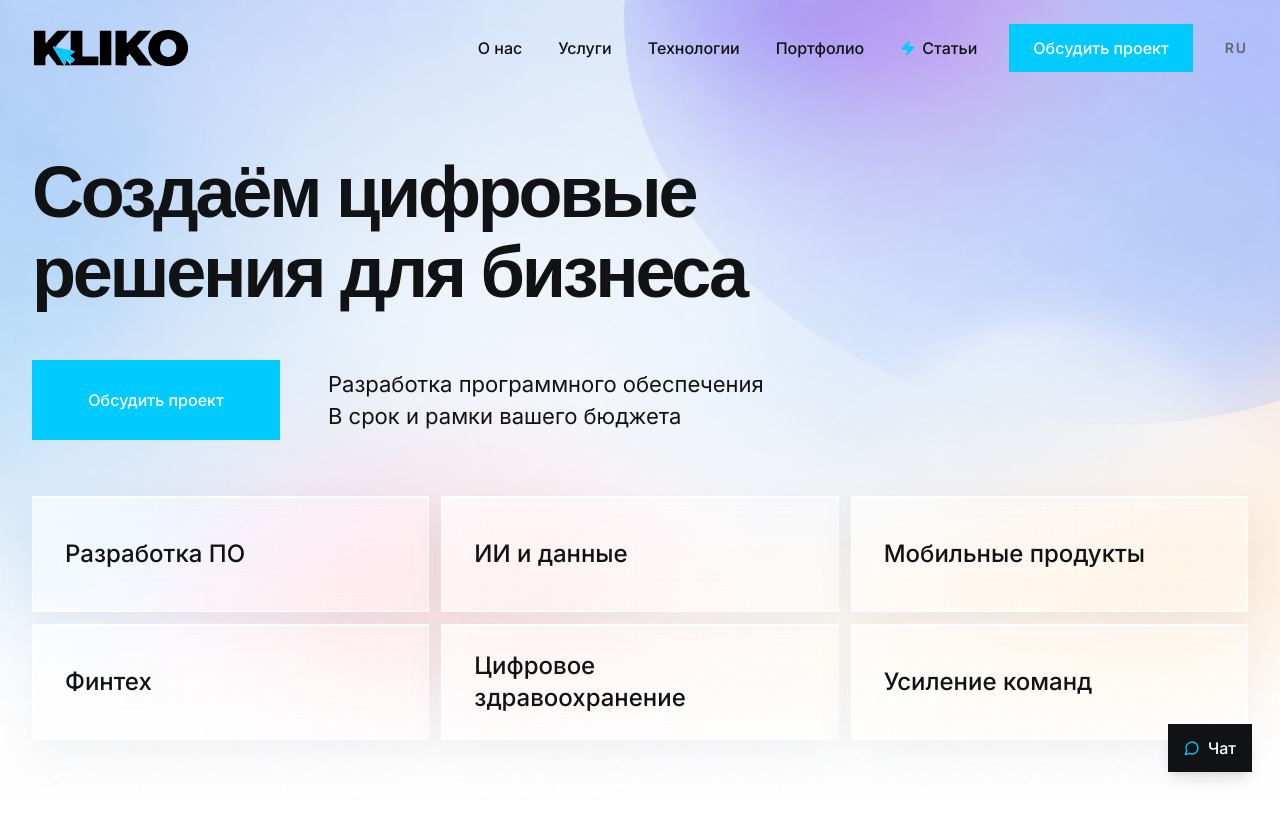
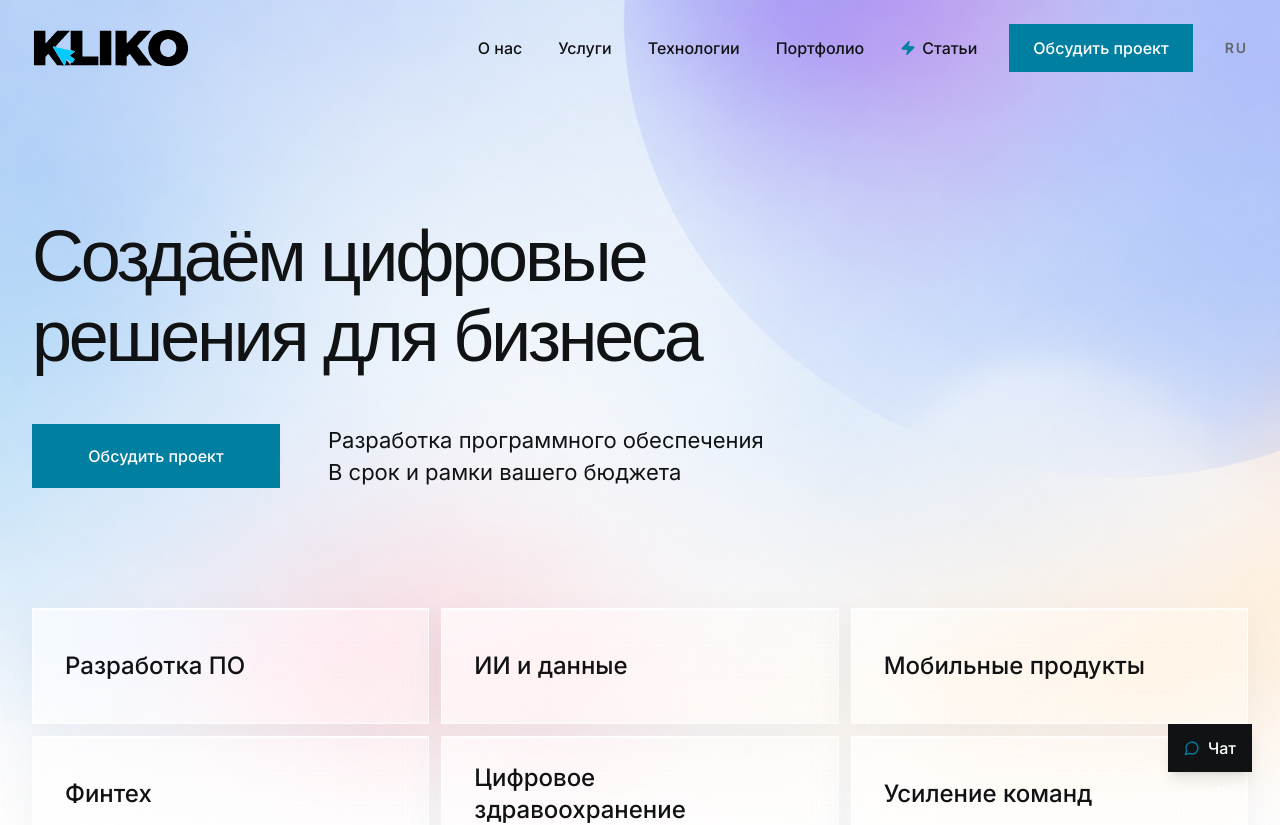
Before and after one commit to HELLISH-SATAN-666/kliko-site, a Next.js app: page / in a window 1280 px wide. Shown: the top 825 px of the page. Built offline with nearby package versions, Linux system fonts and the light colour scheme; a web font is replaced by a local one.

Commit message:
feat: уточнить акцент и ритм первого экрана

```diff
--- a/src/app/globals.css
+++ b/src/app/globals.css
@@ -6,12 +6,12 @@
   --foreground: #111214;
   --card: #ffffff;
   --card-foreground: #111214;
-  --primary: #01caff;
+  --primary: #007fa1;
   --primary-foreground: #ffffff;
   --muted: #f4f5f7;
   --muted-foreground: #62666d;
   --border: #dfe2e6;
-  --ring: #01caff;
+  --ring: var(--primary);
   --radius: 0.125rem;
 }
 
@@ -56,8 +56,8 @@ h3 {
 }
 
 ::selection {
-  background: #b8e5ff;
-  color: #06141d;
+  background: var(--primary);
+  color: var(--primary-foreground);
 }
 
 button,
@@ -93,7 +93,7 @@ textarea {
 
 .hero-title {
   max-width: 15.5ch;
-  font-weight: 600;
+  font-weight: 500;
 }
 
 .section-title {
@@ -328,6 +328,10 @@ textarea {
 }
 
 @media (min-width: 1024px) {
+  .hero-content {
+    --hero-major-gap: clamp(112px, calc(7vh + 64px), 144px);
+  }
+
   .display-title {
     font-size: 80px;
     line-height: 88px;
--- a/src/app/page.tsx
+++ b/src/app/page.tsx
@@ -98,7 +98,7 @@ export default function HomePage() {
             delay={0.08}
             className="mt-12 grid items-center gap-6 sm:grid-cols-[248px_minmax(0,640px)] sm:gap-12"
           >
-            <Button asChild size="lg" className="h-20 w-full px-6 sm:w-[248px]">
+            <Button asChild size="lg" className="h-16 w-full px-6 sm:w-[248px]">
               <Link href="/contact">Обсудить проект</Link>
             </Button>
             <p className="body-copy max-w-[640px] text-foreground">
--- a/src/components/technology-tabs.tsx
+++ b/src/components/technology-tabs.tsx
@@ -78,7 +78,7 @@ export function TechnologyTabs() {
         {activeGroup.items.map((item, index) => (
           <div
             key={item}
-            className={index === 0 ? "min-h-28 bg-[#dff3ff] p-5" : "min-h-28 bg-muted p-5"}
+            className={index === 0 ? "min-h-28 bg-primary/10 p-5" : "min-h-28 bg-muted p-5"}
           >
             <div className="mb-8 flex items-center justify-between">
               <span className="grid size-7 place-items-center border border-foreground/15 text-[10px] font-bold">
```
